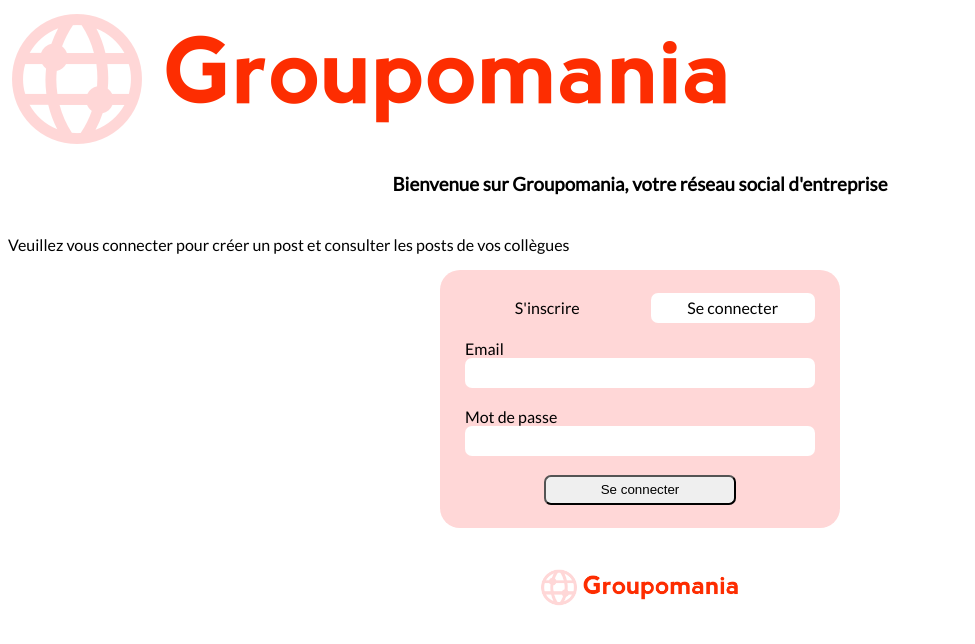
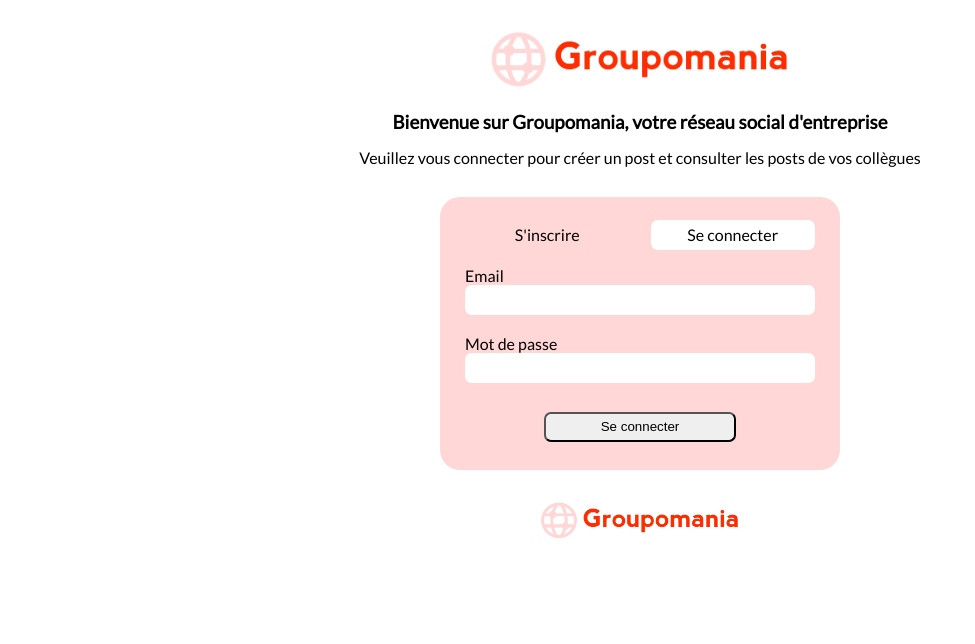
Before and after one commit to flo701/groupomania, a React (Create React App) app in the folder front-end/: page /profil in a window 1280 px wide. Shown: the top 644 px of the page, without its empty margins (0-975 px from the left). Built offline with nearby package versions, Linux system fonts and the light colour scheme.

Commit message:
Plusieurs petits changements au niveau du style

```diff
--- a/front-end/src/style/sass/components/_connectionForm.scss
+++ b/front-end/src/style/sass/components/_connectionForm.scss
@@ -87,7 +87,14 @@
     height: 30px;
     margin-top: 15px;
     margin: auto;
+    margin-top: 10px;
+    margin-bottom: 5px;
     border-radius: 7px;
+  }
+  &_toggle {
+    text-align: center;
+    margin-top: 20px;
+    cursor: pointer;
   }
 }
 
--- a/front-end/src/style/sass/components/_footer.scss
+++ b/front-end/src/style/sass/components/_footer.scss
@@ -1,8 +1,8 @@
 .footer_img-container {
   text-align: center;
-  padding-top: 20px;
-  padding-bottom: 20px;
-  margin-top: 20px;
+  padding-top: 18px;
+  padding-bottom: 18px;
+  margin-top: 13px;
   img {
     width: 85%;
     max-width: 200px;
--- a/front-end/src/style/sass/components/_header.scss
+++ b/front-end/src/style/sass/components/_header.scss
@@ -1,9 +1,12 @@
 .header {
   display: flex;
   align-items: center;
-  justify-content: space-evenly;
+  justify-content: space-between;
   margin-top: 30px;
   margin-bottom: 40px;
+  max-width: 600px;
+  margin-right: auto;
+  margin-left: auto;
   @media screen and (max-width: 767px) {
     margin-bottom: 0px;
     flex-direction: column;
@@ -11,8 +14,17 @@
   &_img-container {
     text-align: center;
     @media screen and (max-width: 767px) {
-      margin: auto;
-      margin-top: 20px;
+    }
+    img {
+      width: 85%;
+      max-width: 300px;
+    }
+  }
+  &_img-container-notoken {
+    text-align: center;
+    margin-top: 30px;
+    @media screen and (max-width: 767px) {
+      margin-top: 30px;
     }
     img {
       width: 85%;
--- a/front-end/src/style/sass/components/_posts.scss
+++ b/front-end/src/style/sass/components/_posts.scss
@@ -1,10 +1,18 @@
 .posts {
   margin-left: 5px;
   margin-right: 5px;
+
   &_h3 {
     text-align: center;
     margin-bottom: 40px;
   }
+
+  &_p {
+    text-align: center;
+    margin-top: -25px;
+    margin-bottom: 30px;
+  }
+
   ul {
     padding: 0px;
   }
--- a/front-end/src/style/sass/components/_profile.scss
+++ b/front-end/src/style/sass/components/_profile.scss
@@ -31,8 +31,8 @@
       width: 450px;
       background: #ffd7d7;
       border-radius: 20px;
-      padding-top: 20px;
-      padding-bottom: 20px;
+      padding-top: 5px;
+      padding-bottom: 22px;
 
       h3 {
         margin-bottom: 15px;
@@ -118,7 +118,10 @@
     .right-part {
       margin: 10px 10px;
       text-align: center;
-      padding: 20px 40px;
+      padding-left: 40px;
+      padding-right: 40px;
+      padding-top: 5px;
+      padding-bottom: 22px;
       width: 450px;
       background: #ffd7d7;
       border-radius: 20px;
@@ -127,12 +130,17 @@
         margin-bottom: 26px;
       }
 
+      #form {
+        padding-top: 10px;
+      }
+
       form input {
         width: 100%;
         height: 30px;
         border: solid 1px black;
         background: white;
         border-radius: 7px;
+        margin-bottom: 14px;
       }
       .email-update.error,
       .password-update.error,
@@ -141,7 +149,7 @@
       }
 
       button {
-        margin-top: 40px;
+        margin-top: 51px;
         margin-bottom: 0px;
         border-radius: 20px;
         padding-left: 10px;
```
